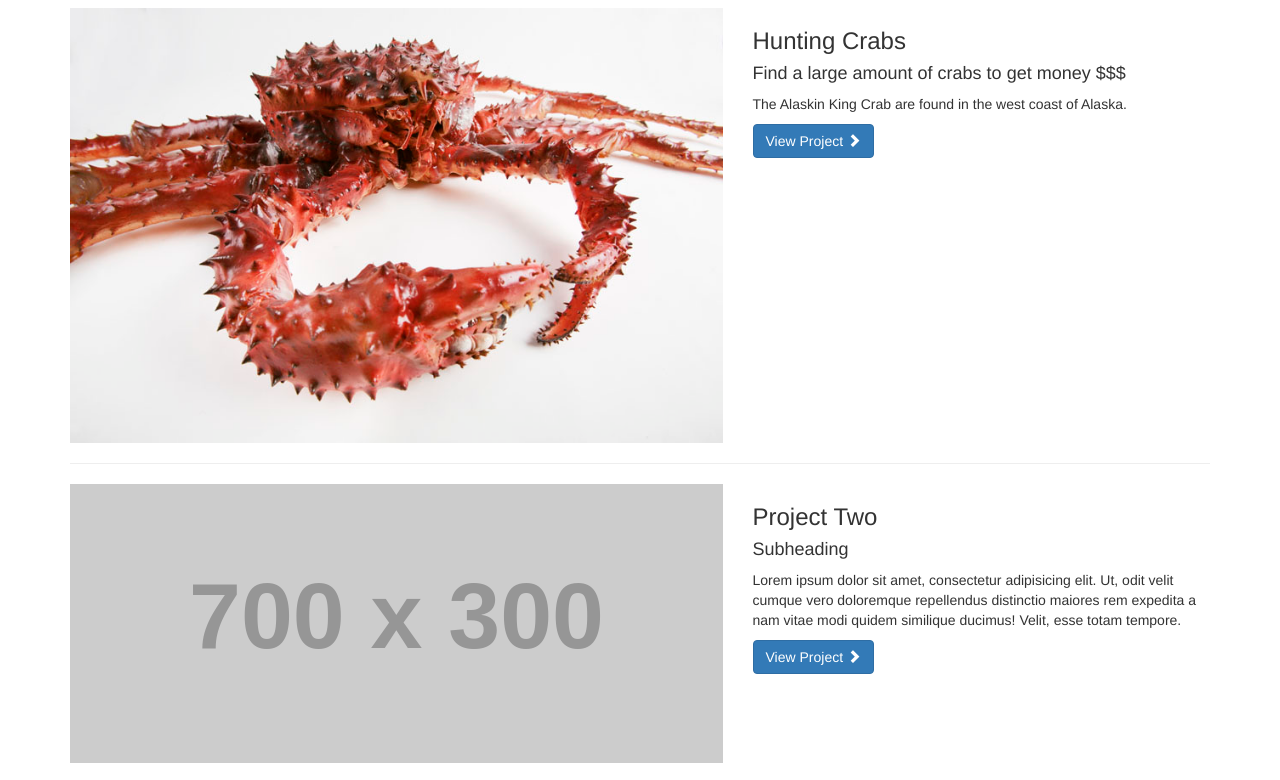
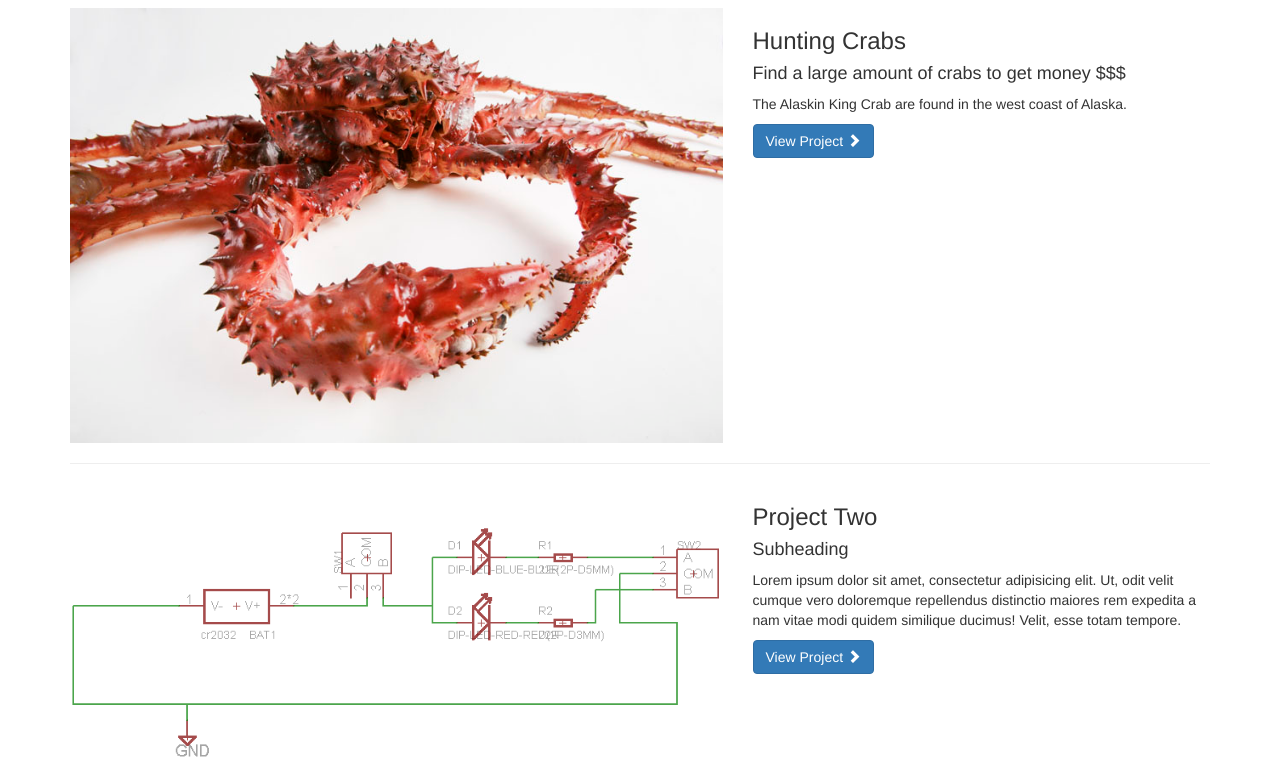
Before and after one commit to Mtfujisan/Mtfujisan.github.io, a plain HTML site: page index.html in a window 1280 px wide. Shown: the part 172-952 px from the top of the page. Drawn offline with Linux system fonts and the light colour scheme; placeholder pictures from the web are drawn by us.

Commit message:
new image

```diff
--- a/index.html
+++ b/index.html
@@ -95,7 +95,7 @@
         <div class="row">
             <div class="col-md-7">
                 <a href="#">
-                    <img class="img-responsive" src="http://placehold.it/700x300" alt="">
+                    <img class="img-responsive" src="img/Gregwork schematic.PNG" alt="">
                 </a>
             </div>
             <div class="col-md-5">
```
Also changed, not shown: img/Gregwork schematic.PNG (added).
